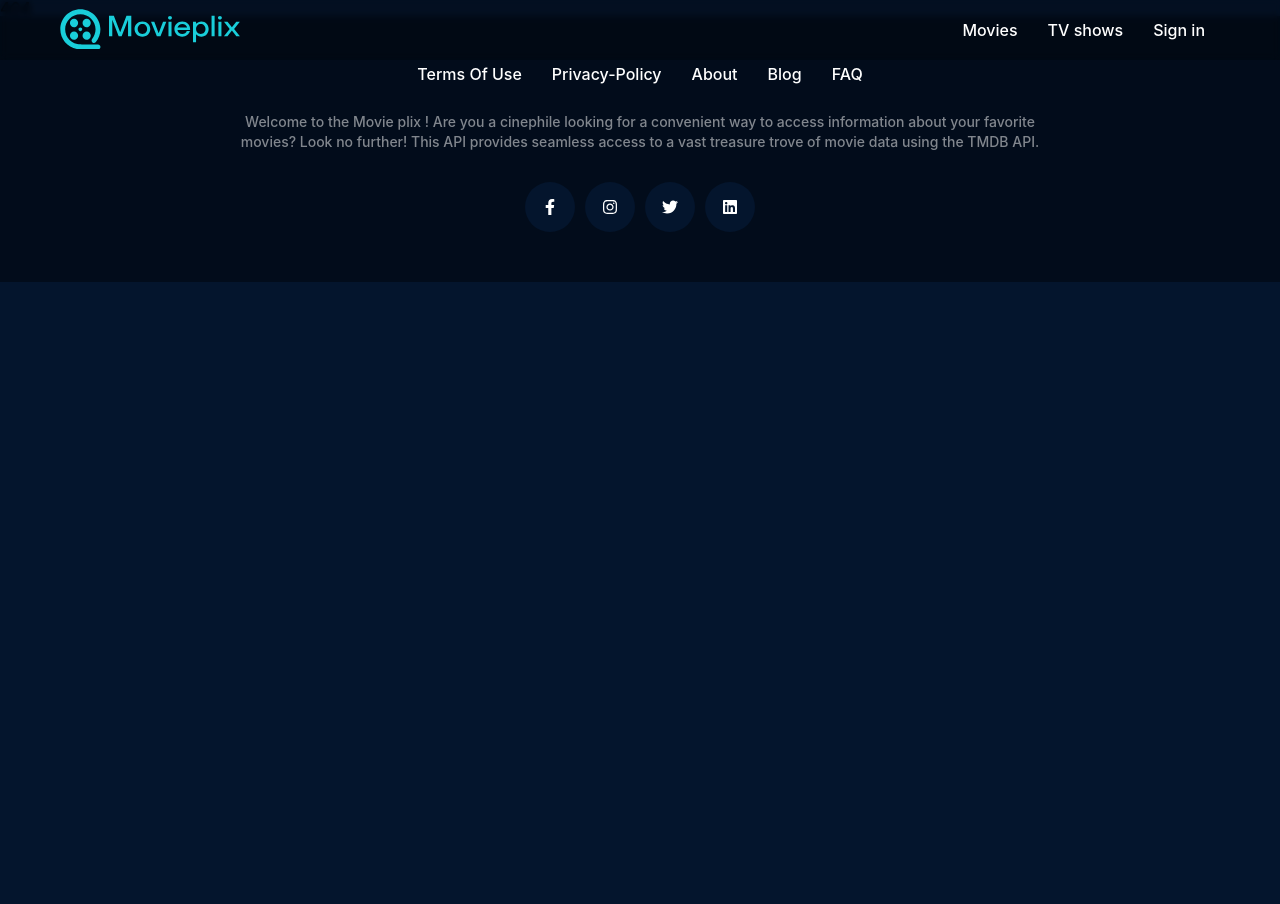
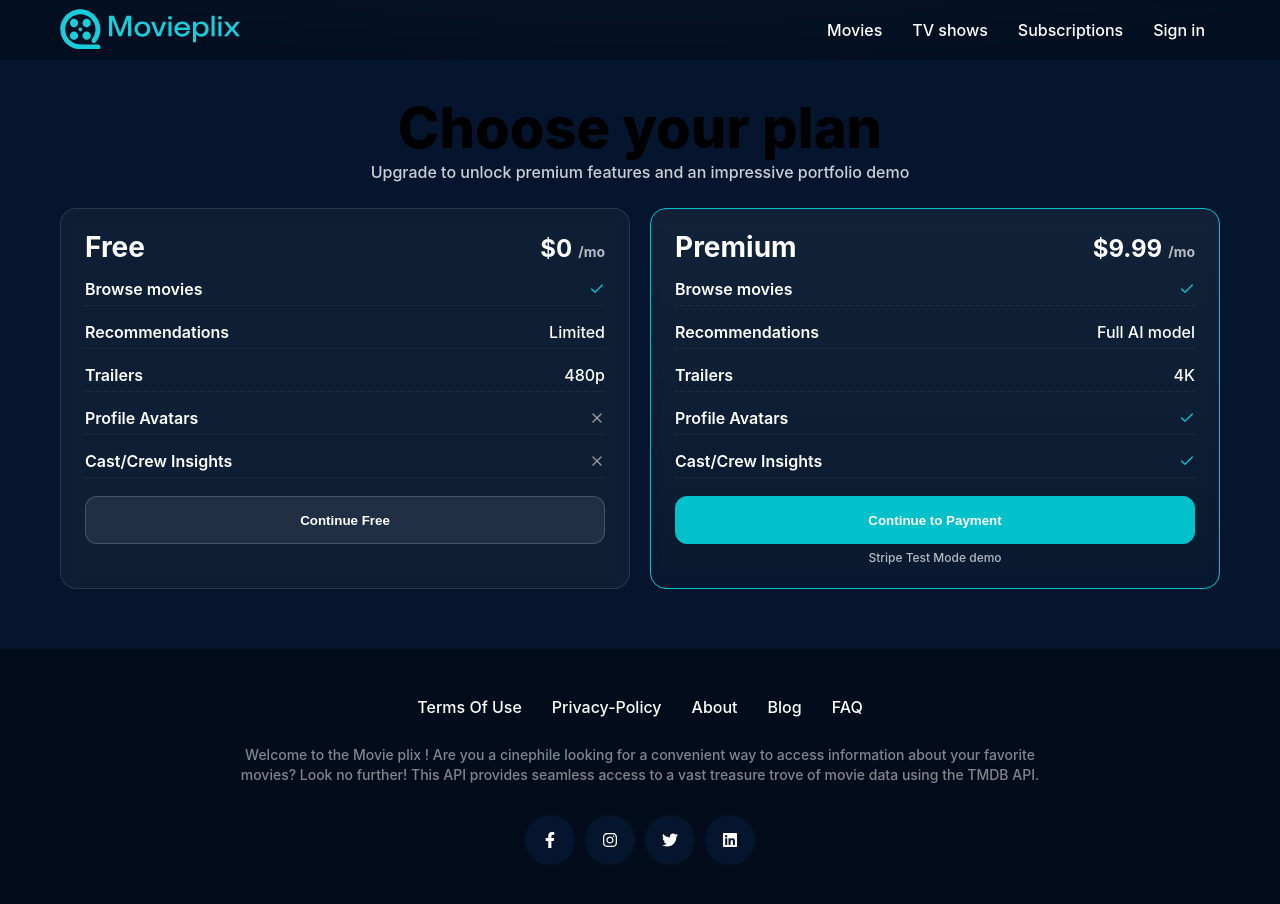
Before and after one commit to Anabil-Baruah/Movie-plix, a React (Vite) app: page /subscriptions in a window 1280 px wide. Shown: the top 904 px of the page. Before the commit the page ends 800 px from the top, so only its background shows below. Built offline with nearby package versions, Linux system fonts and the light colour scheme; no server answers.

Commit message:
added subscriptions UI

```diff
--- a/src/App.jsx
+++ b/src/App.jsx
@@ -10,7 +10,7 @@ import { BrowserRouter, Routes, Route } from 'react-router-dom'
 import { Footer, Header, ProtectedRoute } from './components'
 
 // importing the pages
-import { Page_404, Explore, SearchResults, Home, Details, CastDetails, AuthPage, Profile } from './pages'
+import { Page_404, Explore, SearchResults, Home, Details, CastDetails, AuthPage, Profile, Subscriptions } from './pages'
 
 function App() {
   const dispatch = useDispatch()
@@ -89,6 +89,7 @@ function App() {
           <Route path='/explore/:mediaType' element={<Explore />} />
           <Route path='/authPage' element={<AuthPage />} />
           <Route path='/profile' element={<ProtectedRoute><Profile /></ProtectedRoute>} />
+          <Route path='/subscriptions' element={<Subscriptions />} />
           <Route path='*' element={<Page_404 />} />
         </Routes>
         <Footer />
--- a/src/components/header/Header.jsx
+++ b/src/components/header/Header.jsx
@@ -111,6 +111,7 @@ const Header = () => {
         <ul className="menuItems">
           <li className="menuItem" onClick={() => { navigationHandler("movie") }}>Movies</li>
           <li className="menuItem" onClick={() => { navigationHandler("tv") }}>TV shows</li>
+          <li className="menuItem" onClick={() => navigate('/subscriptions')}>Subscriptions</li>
           {isAuthenticated ? (
             <li className="menuItem">
               <Dropdown
--- a/src/pages/index.js
+++ b/src/pages/index.js
@@ -6,3 +6,4 @@ export { default as CastDetails } from './castDetails/CastDetails'
 export { default as SearchResults } from './searchResult/SearchResults'
 export { default as AuthPage } from './authPage/AuthPage'
 export { default as Profile } from './profile/Profile'
+export { default as Subscriptions } from './subscriptions/Subscriptions'
--- /dev/null
+++ b/src/pages/subscriptions/Subscriptions.jsx
@@ -0,0 +1,69 @@
+import React from 'react'
+import './subscriptions.scss'
+import { ContentWrapper } from '../../components'
+import { FiCheck, FiX } from 'react-icons/fi'
+
+const Subscriptions = () => {
+  const features = [
+    { name: 'Browse movies', free: true, premium: true },
+    { name: 'Recommendations', free: 'Limited', premium: 'Full AI model' },
+    { name: 'Trailers', free: '480p', premium: '4K' },
+    { name: 'Profile Avatars', free: false, premium: true },
+    { name: 'Cast/Crew Insights', free: false, premium: true },
+  ]
+
+  return (
+    <div className='subscriptionsPage'>
+      <div className='hero'>
+        <ContentWrapper>
+          <h1 className='title'>Choose your plan</h1>
+          <p className='subtitle'>Upgrade to unlock premium features and an impressive portfolio demo</p>
+          <div className='plansGrid'>
+            <div className='planCard free'>
+              <div className='planHeader'>
+                <h2>Free</h2>
+                <div className='price'>$0<span>/mo</span></div>
+              </div>
+              <ul className='planFeatures'>
+                {features.map((f) => (
+                  <li key={`free-${f.name}`} className='featureRow'>
+                    <span className='featureName'>{f.name}</span>
+                    <span className='featureValue'>
+                      {f.free === true && <FiCheck className='ok' />}
+                      {f.free === false && <FiX className='no' />}
+                      {typeof f.free === 'string' && f.free}
+                    </span>
+                  </li>
+                ))}
+              </ul>
+              <button className='cta secondary'>Continue Free</button>
+            </div>
+
+            <div className='planCard premium'>
+              <div className='planHeader'>
+                <h2>Premium</h2>
+                <div className='price'>$9.99<span>/mo</span></div>
+              </div>
+              <ul className='planFeatures'>
+                {features.map((f) => (
+                  <li key={`premium-${f.name}`} className='featureRow'>
+                    <span className='featureName'>{f.name}</span>
+                    <span className='featureValue'>
+                      {f.premium === true && <FiCheck className='ok' />}
+                      {f.premium === false && <FiX className='no' />}
+                      {typeof f.premium === 'string' && f.premium}
+                    </span>
+                  </li>
+                ))}
+              </ul>
+              <button className='cta primary' data-test='stripe-demo'>Continue to Payment</button>
+              <div className='note'>Stripe Test Mode demo</div>
+            </div>
+          </div>
+        </ContentWrapper>
+      </div>
+    </div>
+  )
+}
+
+export default Subscriptions
--- /dev/null
+++ b/src/pages/subscriptions/subscriptions.scss
@@ -0,0 +1,89 @@
+@import '../../mixins.scss';
+
+.subscriptionsPage {
+  width: 100%;
+  background: var(--black);
+
+  .hero {
+    padding: 100px 0 60px;
+    background: radial-gradient(1200px 400px at 50% -50%, rgba(255,255,255,0.08), rgba(0,0,0,0));
+  }
+
+  .title {
+    font-size: 42px;
+    font-weight: 800;
+    color: var(--gradient);
+    text-align: center;
+    margin-bottom: 8px;
+    @include md { font-size: 56px; }
+  }
+
+  .subtitle {
+    text-align: center;
+    color: #fff;
+    opacity: 0.8;
+    margin-bottom: 28px;
+  }
+
+  .plansGrid {
+    display: grid;
+    grid-template-columns: 1fr;
+    gap: 20px;
+    @include md { grid-template-columns: 1fr 1fr; }
+  }
+
+  .planCard {
+    border: 1px solid rgba(255,255,255,0.12);
+    border-radius: 16px;
+    padding: 24px;
+    color: #fff;
+    background: rgba(255,255,255,0.04);
+    backdrop-filter: blur(6px);
+
+    &.premium {
+      border-color: var(--pink);
+      background: linear-gradient(180deg, rgba(255,255,255,0.06), rgba(255,255,255,0.02));
+    }
+
+    .planHeader {
+      display: flex;
+      align-items: baseline;
+      justify-content: space-between;
+      margin-bottom: 12px;
+      h2 { font-size: 28px; font-weight: 700; }
+      .price { font-size: 24px; font-weight: 700; }
+      .price span { font-size: 14px; opacity: 0.7; margin-left: 6px; }
+    }
+
+    .planFeatures {
+      list-style: none;
+      margin: 0; padding: 0;
+      display: flex; flex-direction: column; gap: 10px;
+      .featureRow {
+        display: flex; justify-content: space-between; align-items: center;
+        padding: 8px 0;
+        border-bottom: 1px dotted rgba(255,255,255,0.1);
+        .featureName { font-weight: 600; }
+        .featureValue { display: inline-flex; align-items: center; gap: 8px; }
+        .ok { color: var(--pink); }
+        .no { color: #999; }
+      }
+    }
+
+    .cta {
+      margin-top: 18px;
+      width: 100%;
+      height: 48px;
+      border-radius: 12px;
+      border: 1px solid rgba(255,255,255,0.18);
+      cursor: pointer;
+      font-weight: 700;
+      transition: all 0.2s ease;
+      &.primary { background: var(--pink); color: #fff; border-color: var(--pink); }
+      &.secondary { background: rgba(255,255,255,0.08); color: #fff; }
+      &:hover { filter: brightness(1.08); }
+    }
+
+    .note { margin-top: 8px; font-size: 12px; opacity: 0.7; text-align: center; }
+  }
+}
```
